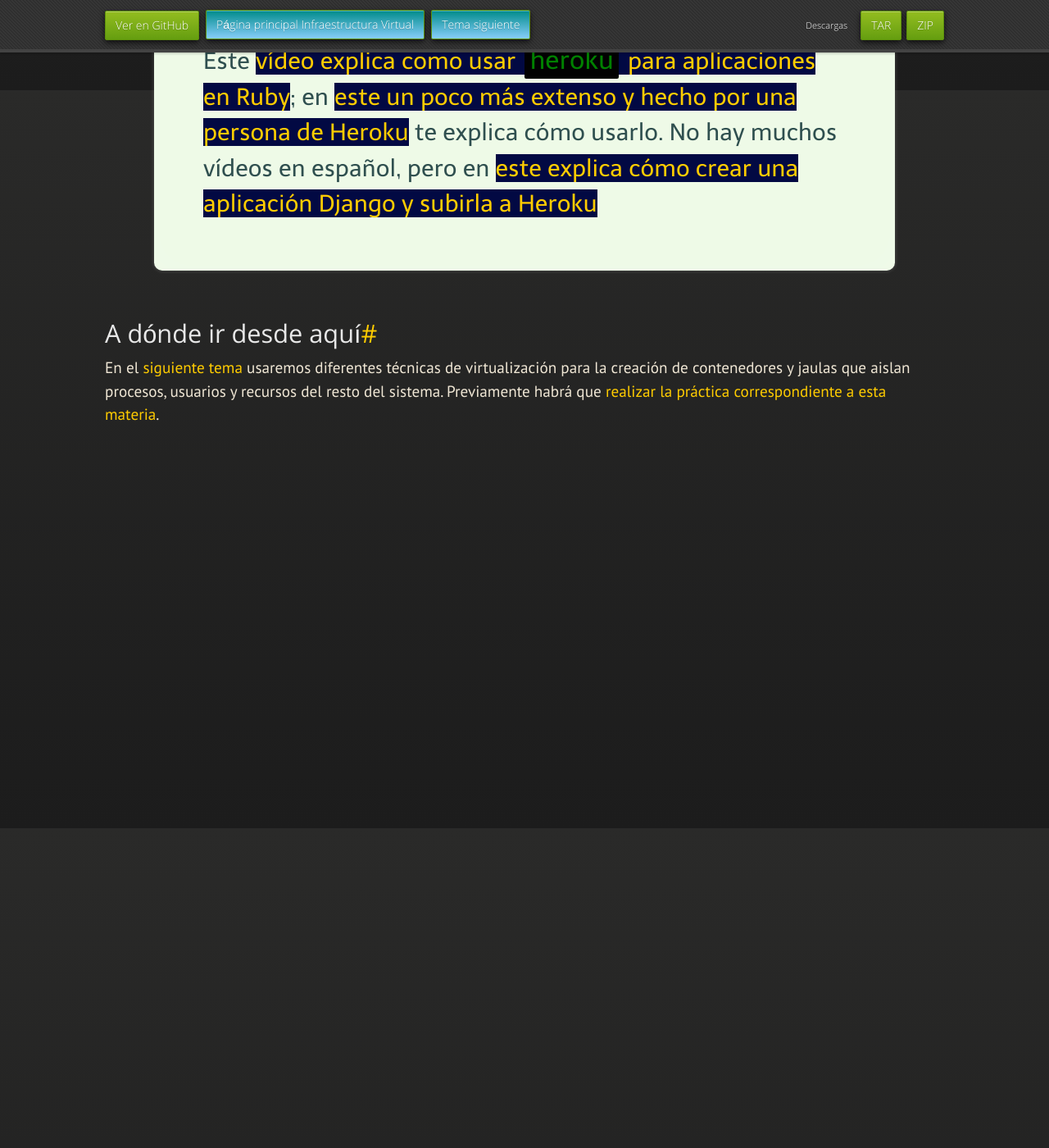
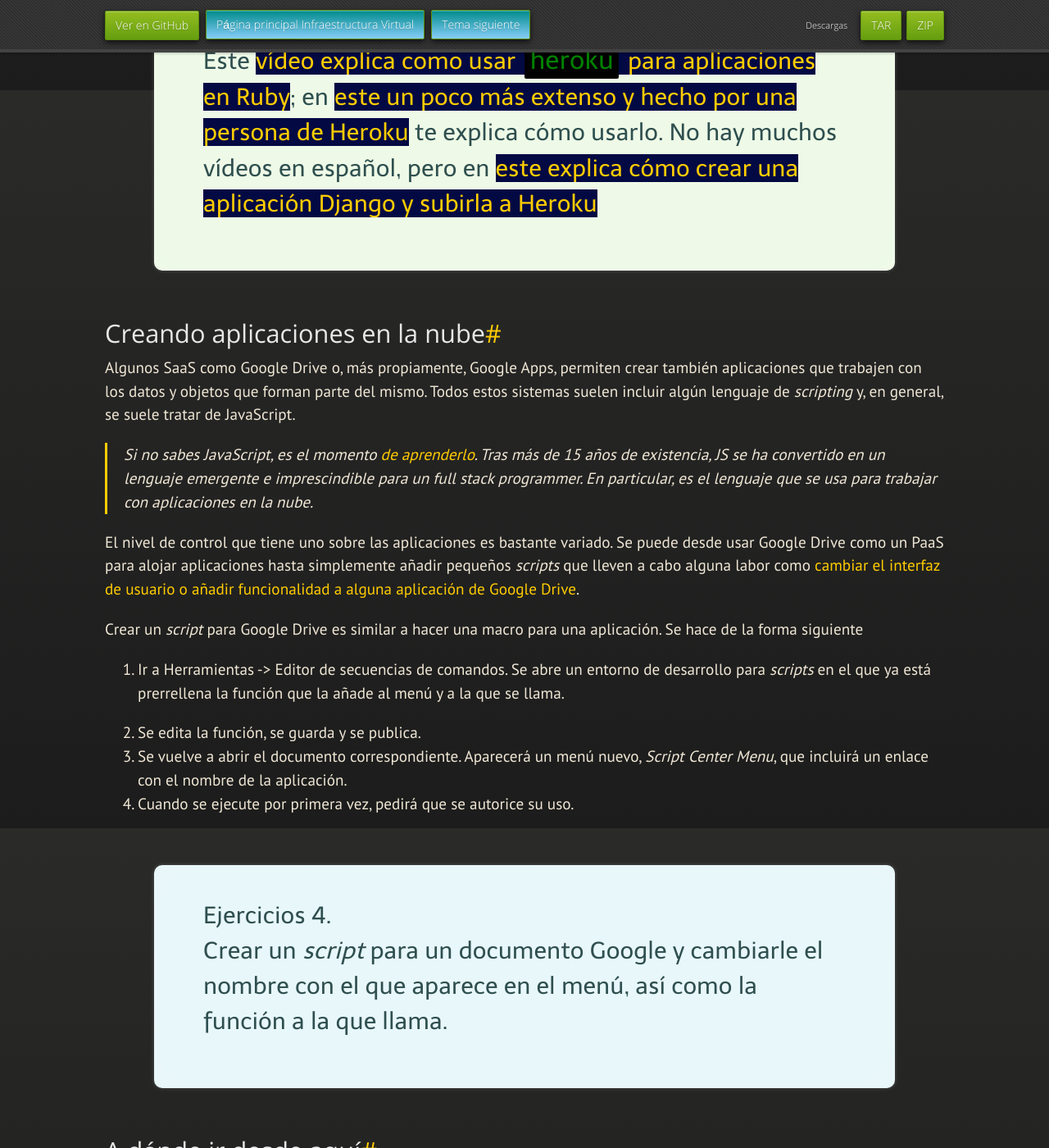
Before and after one commit to JJ/IV, a Jekyll site: the page built from documentos/temas/PaaS.md, in a window 1280 px wide and 1400 px high, scrolled down 3490 px. Shown: the whole window at 82% size. Built offline with Jekyll 4.4.1, drawn with Linux system fonts in a browser that asks for light colours; nearby versions of some CDN libraries; some web fonts are replaced; before the commit the page ends 4120 px from its top, so only the background shows below that; some of the changed text lies outside the part shown.

Commit message:
Sync documentos/temas/PaaS.md de master a gh-pages

```diff
--- a/documentos/temas/PaaS.md
+++ b/documentos/temas/PaaS.md
@@ -6,7 +6,7 @@ previous: Intro_concepto_y_soporte_fisico
 next: Tecnicas_de_virtualizacion
 ---
 
-Creando aplicaciones en la nube: Uso de PaaS
+Creando aplicaciones en la nube: Uso de PaaS y SaaS
 ==
 
 <!--@
@@ -146,6 +146,50 @@ te explica cómo usarlo. No hay muchos vídeos en español, pero en
 
 </div>
 
+Creando aplicaciones en la nube
+-----
+
+Algunos SaaS como Google Drive o, más propiamente, Google Apps,
+permiten crear también aplicaciones que trabajen con los datos y
+objetos que forman parte del mismo. Todos estos sistemas suelen
+incluir algún lenguaje de *scripting* y, en general, se suele tratar
+de JavaScript.
+
+> Si no sabes JavaScript, es el momento
+> [de aprenderlo](https://github.com/JJ/curso-js). Tras más de 15 años
+> de existencia, JS se ha convertido en un lenguaje emergente e
+> imprescindible para un *full stack programmer*. En particular, es el
+> lenguaje que se usa para trabajar con aplicaciones en la nube.
+
+El nivel de control que tiene uno sobre las aplicaciones es bastante
+variado. Se puede desde usar Google Drive como un PaaS para alojar
+aplicaciones hasta simplemente añadir pequeños *scripts* que lleven a
+cabo alguna labor como [cambiar el interfaz de usuario o añadir
+funcionalidad a alguna aplicación de Google Drive](https://developers.google.com/apps-script/overview).
+
+Crear un *script* para Google Drive es similar a hacer una macro para
+una aplicación. Se hace de la forma siguiente
+
+1. Ir a Herramientas -> Editor de secuencias de comandos. Se abre un
+   entorno de desarrollo para *scripts* en el que ya está prerrellena
+   la función que la añade al menú y a la que se llama.
+
+2. Se edita la función, se guarda y se publica.
+3. Se vuelve a abrir el documento correspondiente. Aparecerá un menú
+   nuevo, *Script Center Menu*, que incluirá un enlace con el nombre
+   de la aplicación.
+4. Cuando se ejecute por primera vez, pedirá que se autorice su uso.
+
+
+<div class='ejercicios' markdown="1">
+
+Crear un *script* para un documento Google y cambiarle el nombre con
+el que aparece en el menú, así como la función a la que llama.
+
+</div>
+
+
+
 A dónde ir desde aquí
 -----
 
```
